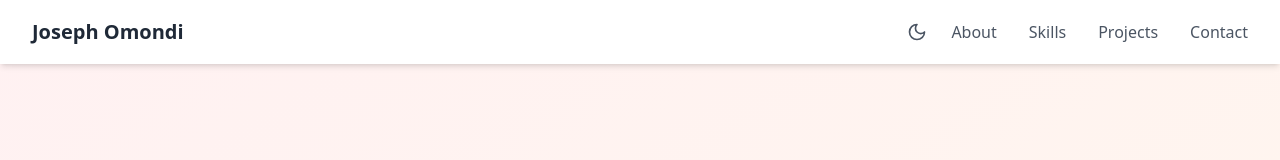
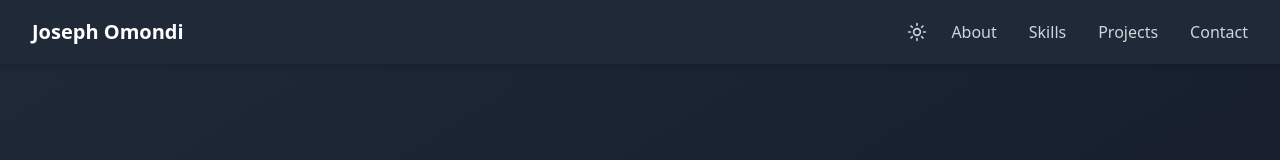
Before and after one commit to Mikiejoe/my_portfolio, a React (Vite) app: page / in a window 1280 px wide. Shown: the top 160 px of the page. Built offline with nearby package versions, Linux system fonts and the light colour scheme; no server answers.

Commit message:
update the display

```diff
--- a/src/components/Homepage/Projects.jsx
+++ b/src/components/Homepage/Projects.jsx
@@ -14,7 +14,7 @@ function Projects() {
           </h2>
 
 
-          <div className="grid grid-cols-1 md:grid-cols-2 lg:grid-cols-3 gap-8">
+          <div className="grid grid-cols-1 md:grid-cols-2 lg:grid-cols-4 gap-4">
             {projects && !loading
               ? projects.slice(1).map((project,index) => (
                   <div
--- a/src/components/Homepage/Skills.jsx
+++ b/src/components/Homepage/Skills.jsx
@@ -44,11 +44,11 @@ function Skills() {
           <h2 className="text-3xl font-extrabold text-gray-900 dark:text-white text-center mb-12 animate-fade-in">
             Technical Skills
           </h2>
-          <div className="grid grid-cols-2 sm:grid-cols-3  md:grid-cols-4 gap-8 max-w-3xl mx-auto">
+          <div className="grid grid-cols-2 cursor-pointer sm:grid-cols-3  md:grid-cols-4 lg:grid-cols-6 gap-4 max-w-3xl mx-auto">
             {SKILLS.map((skill,index) => (
               <div
                 key={skill.name}
-                className={`bg-gray-300 dark:bg-gray-700 flex flex-col-reverse items-center p-6 rounded-lg shadow-sm hover:shadow-lg transition-all duration-300 animate-fade-in animate-delay-${index * 100}`}
+                className={`bg-gray-300 dark:bg-gray-700 flex flex-col-reverse items-center p-4 rounded-lg shadow-gray-900 shadow-sm hover:shadow-lg transition-all duration-300 animate-fade-in animate-delay-${index * 100}`}
               >
                 <div className="flex justify-between mb-2">
                   <span className="text-lg font-medium text-gray-900 dark:text-white">
--- a/src/components/common/Navbar.jsx
+++ b/src/components/common/Navbar.jsx
@@ -2,7 +2,7 @@ import { Menu, Moon, Sun, X } from "lucide-react";
 import { useEffect, useState } from "react";
 
 function Navbar() {
-  const [darkMode, setDarkMode] = useState(false);
+  const [darkMode, setDarkMode] = useState(true);
   const [isMenuOpen, setIsMenuOpen] = useState(false);
 
   const scrollToSection = (id) => {
```
